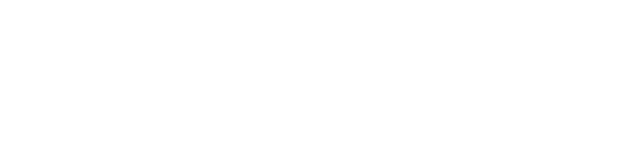
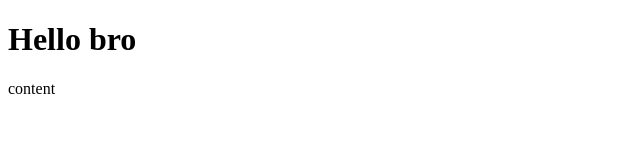
Before and after one commit to MrCroatia/test-repo, a plain HTML site: page index.html in a window 1280 px wide. Shown: the whole page, without its empty margins (0-640 px from the left). Drawn offline with Linux system fonts and the light colour scheme.

Commit message:
added test content to index.html

```diff
--- a/index.html
+++ b/index.html
@@ -6,6 +6,7 @@
     <title>Document</title>
 </head>
 <body>
-
+    <h1>Hello bro</h1>
+    <p>content</p>
 </body>
 </html>
```
